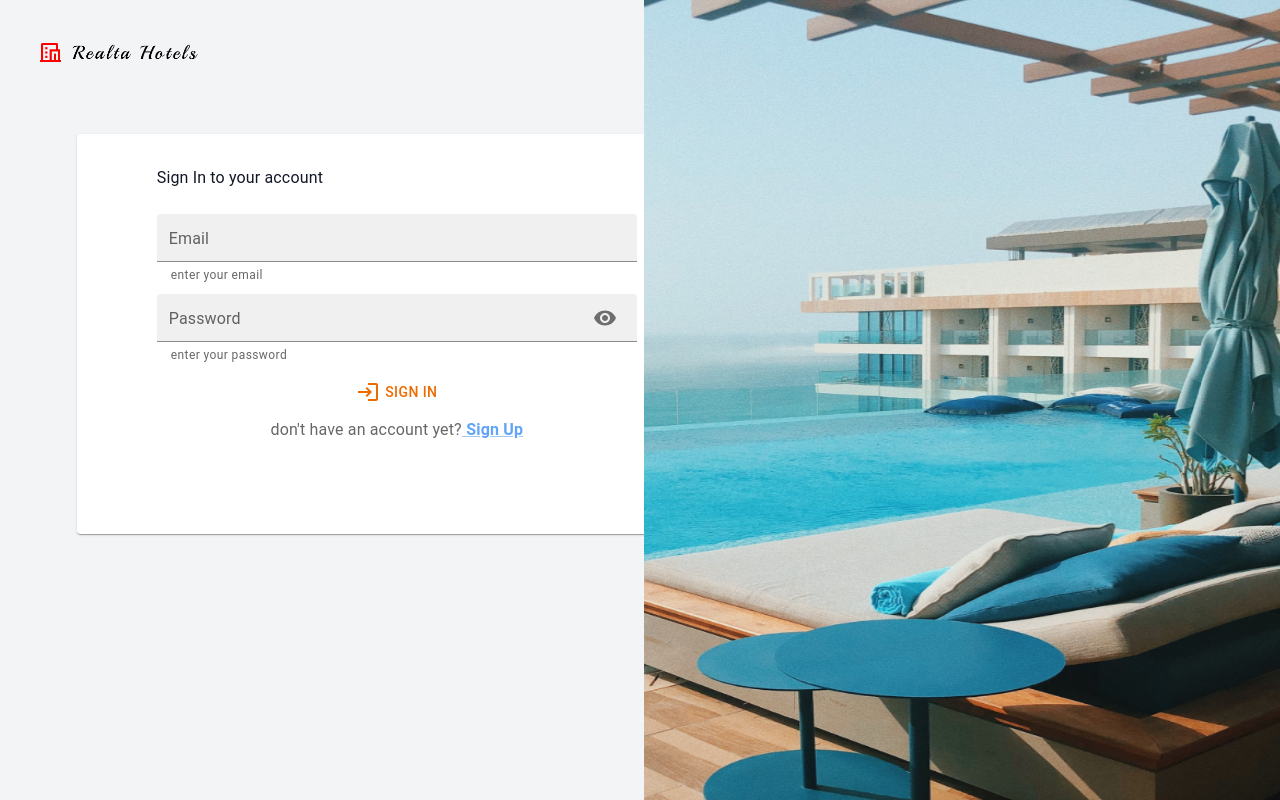
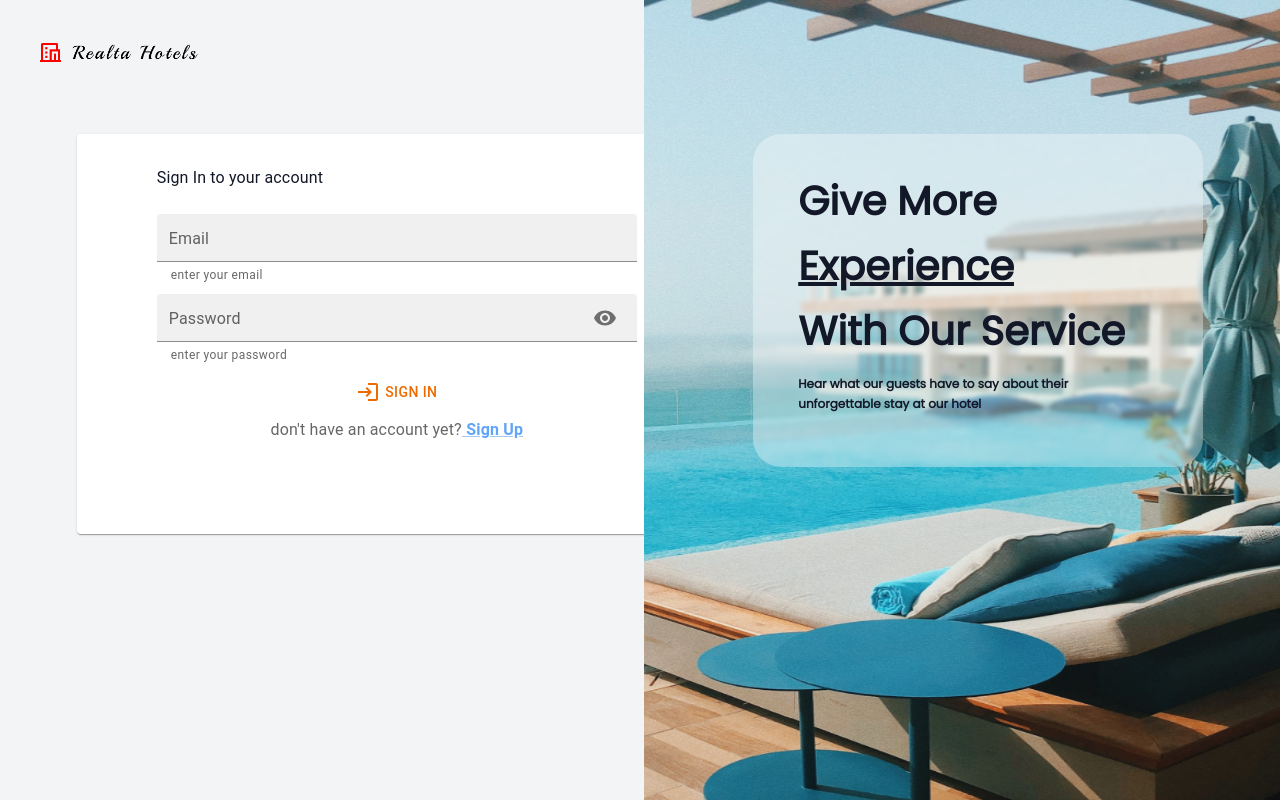
Before and after one commit to programmerShinobi/nextjs-realtaHotel, a Next.js app: page /auth/login in a window 1280 px wide. Built offline with nearby package versions, Linux system fonts and the light colour scheme.

Commit message:
Update LayoutSignIn.js

```diff
--- a/components/LayoutSignIn.js
+++ b/components/LayoutSignIn.js
@@ -4,7 +4,8 @@ import { Card } from '@mui/material';
 export default function LayoutSignIn({ children }) {
   return (
     <>
-      <div className=" bgLayout">
+      <div className="bgLayout">
+        <div class="mx-auto sm:mx-0">
           <div className={styles.logoLayout}></div>
           <Card responsi className={styles.cardLogin}>
             <div className="form-auth">
@@ -13,10 +14,18 @@ export default function LayoutSignIn({ children }) {
               </div>
             </div>
           </Card>
-        <div className={styles.bgImg}>
+        </div>
+        <div class="hidden md:block">
+          <div className={styles.bgImg} />
           <div className={styles.cardInCardLogin}>
-            <div className={styles.textTitlaInCardLogin}>
-              <b>Give More <u>Experience</u><br />With Our Service</b>
+            <div className={styles.textTitlaInCardLogin1}>
+              <b>Give More</b>
+            </div>
+            <div className={styles.textTitlaInCardLogin2}>
+              <b><u>Experience</u></b>
+            </div>
+            <div className={styles.textTitlaInCardLogin3}>
+              <b>With Our Service</b>
             </div>
             <div className={styles.textSubtitleInCardLogin}>
               Hear what our guests have to say about their unforgettable stay at our hotel
```
Lines whose indentation alone changed are shown as unchanged.
